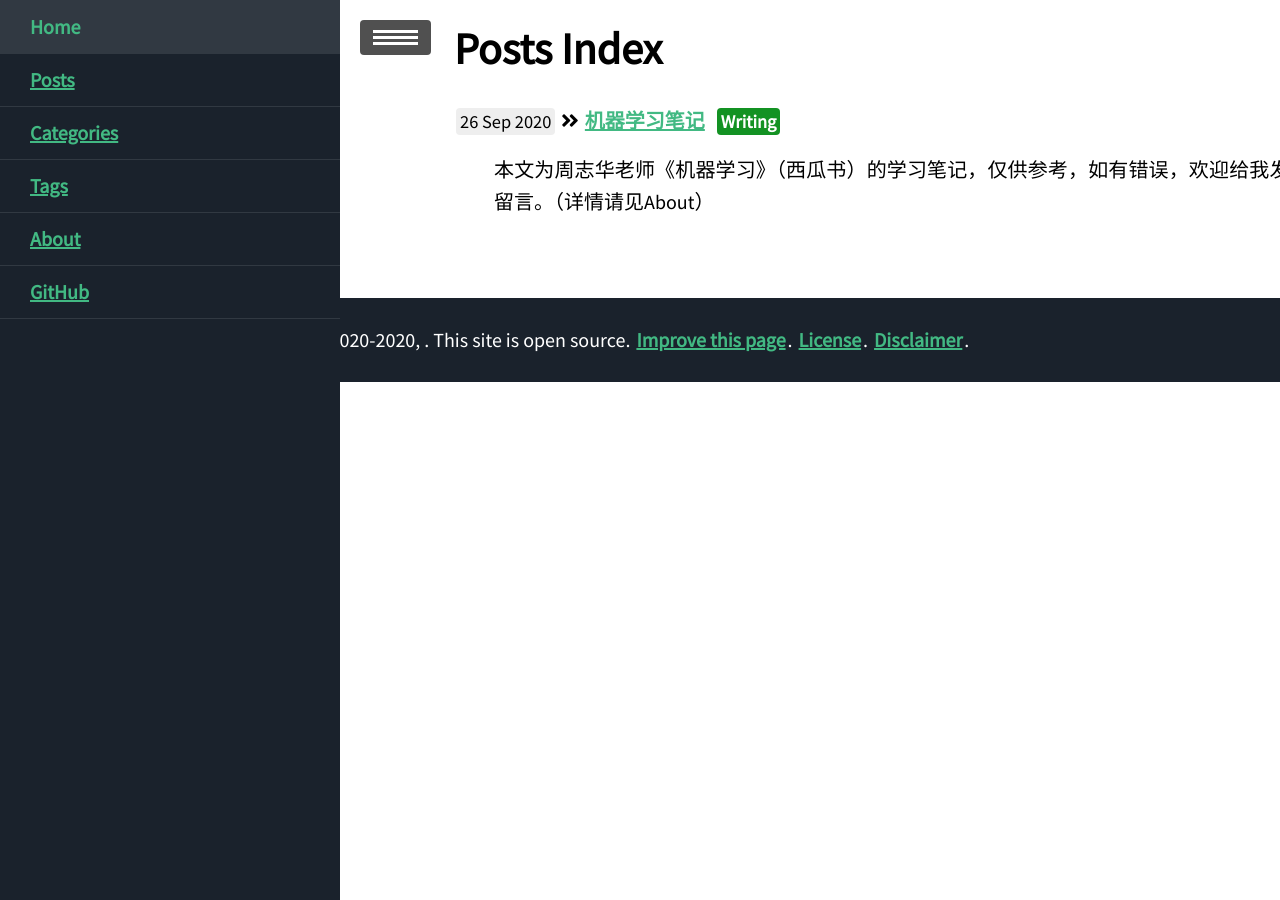
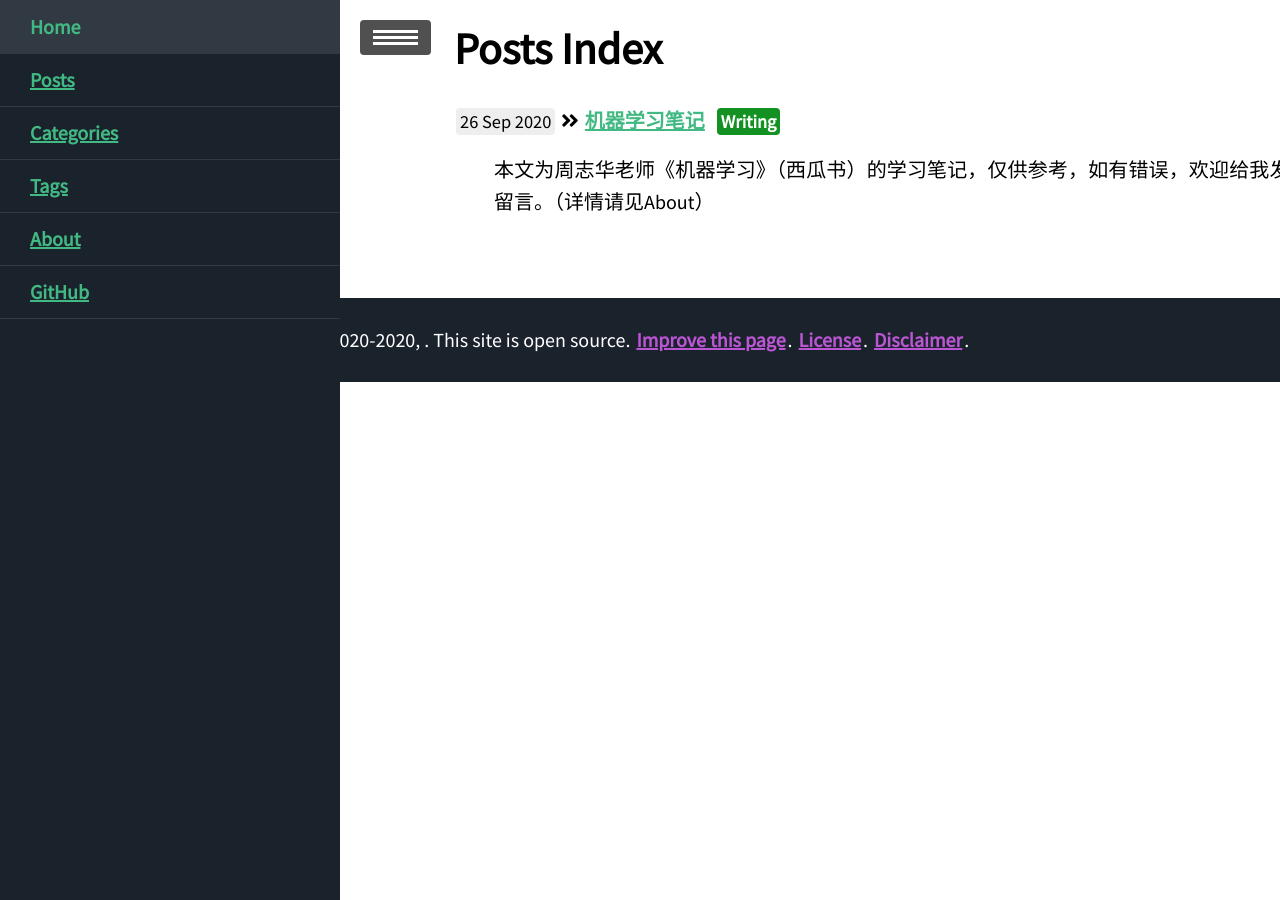
Before and after one commit to WangXiCindy/wangxicindy.github.io, a Jekyll site: the page built from blog/index.html, in a window 1280 px wide. Built offline with Jekyll 4.4.1, drawn with Linux system fonts in a browser that asks for light colours; nearby versions of some CDN libraries.

Commit message:
Update footer.css

```diff
--- a/assets/css/footer.css
+++ b/assets/css/footer.css
@@ -12,6 +12,8 @@ footer {
 }
 
 footer a {
-	color: #42b983;
+	/*color: #42b983;*/
+	color: #BA55D3;
+
 	font-weight: 600;
 }
```
